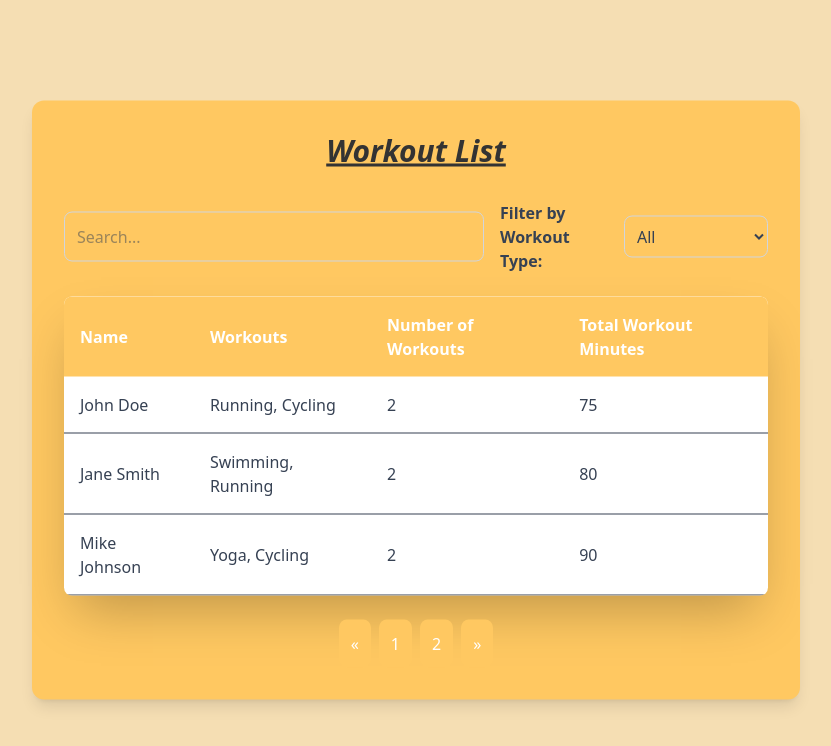
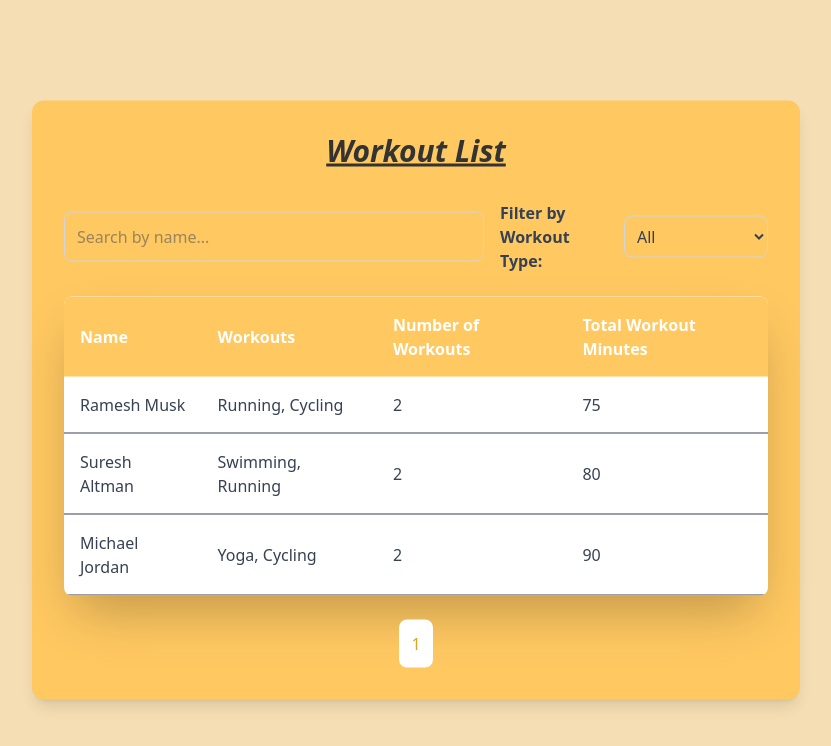
Before and after one commit to ab00s1/Health-Challenge-Tracker, an Angular app: page /workoutList in a window 1280 px wide. Shown: the top 746 px of the page, without its empty margins (224-1055 px from the left). Built offline with nearby package versions, Linux system fonts and the light colour scheme.

Commit message:
checkpoint-2

```diff
--- a/src/app/workout-list/workout-list.component.css
+++ b/src/app/workout-list/workout-list.component.css
@@ -0,0 +1,4 @@
+a.active {
+    background-color: white;
+    color: goldenrod;
+}
--- a/src/app/workout-list/workout-list.component.html
+++ b/src/app/workout-list/workout-list.component.html
@@ -8,9 +8,10 @@
   <!-- Search and Filter -->
   <div class="flex justify-between items-center mb-6 space-x-4">
     <input
+      (input)="handleSearch($event)"
       type="text"
       id="search"
-      placeholder="Search..."
+      placeholder="Search by name..."
       class="p-3 border border-gray-300 rounded-lg w-full md:w-3/4 text-gray-700 focus:outline-none focus:ring-2 focus:ring-[#ffc861] focus:border-[#ffc861] transition ease-in-out"
     />
 
@@ -19,6 +20,7 @@
         >Filter by Workout Type:</label
       >
       <select
+        (change)="handleFilter($event)"
         id="workoutTypeFilter"
         class="p-2 border border-gray-300 rounded-lg text-gray-700 focus:outline-none focus:ring-2 focus:ring-[#ffc861] focus:border-[#ffc861] transition ease-in-out"
       >
@@ -51,23 +53,11 @@
       </tr>
     </thead>
     <tbody class="text-gray-700">
-      <tr class="border-b hover:bg-[#f9f9f9]">
-        <td class="p-4">John Doe</td>
-        <td class="p-4">Running, Cycling</td>
-        <td class="p-4">2</td>
-        <td class="p-4">75</td>
-      </tr>
-      <tr class="border-b hover:bg-[#f9f9f9]">
-        <td class="p-4">Jane Smith</td>
-        <td class="p-4">Swimming, Running</td>
-        <td class="p-4">2</td>
-        <td class="p-4">80</td>
-      </tr>
-      <tr class="border-b hover:bg-[#f9f9f9]">
-        <td class="p-4">Mike Johnson</td>
-        <td class="p-4">Yoga, Cycling</td>
-        <td class="p-4">2</td>
-        <td class="p-4">90</td>
+      <tr *ngFor="let user of paginatedData" class="border-b hover:bg-[#f9f9f9]">
+        <td class="p-4">{{ user.name }}</td>
+        <td class="p-4">{{ getWorkoutTypes(user) }}</td>
+        <td class="p-4">{{ user.workouts.length }}</td>
+        <td class="p-4">{{ getTotalMinutes(user) }}</td>
       </tr>
     </tbody>
   </table>
@@ -75,19 +65,22 @@
   <!-- Pagination -->
   <div class="pagination mt-6 flex justify-center space-x-2">
     <a
-      class="p-3 bg-[#ffc861] text-white rounded-lg hover:bg-[#e6b84d] transition ease-in-out"
+      (click)="goToPage(currentPage - 1)"
+      class="p-3 cursor-pointer bg-[#ffc861] text-white rounded-lg hover:bg-[#e6b84d] transition ease-in-out"
+      *ngIf="currentPage > 1"
       >&laquo;</a
     >
     <a
-      class="p-3 bg-[#ffc861] text-white rounded-lg hover:bg-[#e6b84d] transition ease-in-out active"
-      >1</a
+      *ngFor="let page of [].constructor(totalPages); let i = index"
+      (click)="goToPage(i + 1)"
+      [class.active]="currentPage === (i + 1)"
+      class="p-3 cursor-pointer bg-[#ffc861] text-white rounded-lg hover:bg-[#e6b84d] transition ease-in-out"
+      >{{i + 1}}</a
     >
     <a
-      class="p-3 bg-[#ffc861] text-white rounded-lg hover:bg-[#e6b84d] transition ease-in-out"
-      >2</a
-    >
-    <a
-      class="p-3 bg-[#ffc861] text-white rounded-lg hover:bg-[#e6b84d] transition ease-in-out"
+      (click)="goToPage(currentPage + 1)"
+      class="p-3 cursor-pointer bg-[#ffc861] text-white rounded-lg hover:bg-[#e6b84d] transition ease-in-out"
+      *ngIf="currentPage < totalPages"
       >&raquo;</a
     >
   </div>
--- a/src/app/workout-list/workout-list.component.ts
+++ b/src/app/workout-list/workout-list.component.ts
@@ -1,11 +1,80 @@
+import { CommonModule } from '@angular/common';
 import { Component } from '@angular/core';
 
 @Component({
   selector: 'app-workout-list',
-  imports: [],
+  imports: [CommonModule],
   templateUrl: './workout-list.component.html',
   styleUrl: './workout-list.component.css'
 })
 export class WorkoutListComponent {
 
+  userData = [
+    { id: 1, name: 'Ramesh Musk', workouts: [{ type: 'Running', minutes: 30 }, { type: 'Cycling', minutes: 45 }] },
+    { id: 2, name: 'Suresh Altman', workouts: [{ type: 'Swimming', minutes: 60 }, { type: 'Running', minutes: 20 }] },
+    { id: 3, name: 'Michael Jordan', workouts: [{ type: 'Yoga', minutes: 50 }, { type: 'Cycling', minutes: 40 }] },
+  ]
+
+  searchQuery: string = '';
+  filterOption: string = '';
+  currentPage = 1;
+  recordsPerPage = 5;
+
+  handleSearch(event: Event) {
+    const inputElement = event.target as HTMLInputElement;
+    this.searchQuery = inputElement.value;
+    this.currentPage = 1;
+  }
+
+  handleFilter(event: Event) {
+    const selectElement = event.target as HTMLSelectElement;
+    this.filterOption = selectElement.value === "All" ? '' : selectElement.value;
+    this.currentPage = 1;
+  }
+
+  get paginatedData() {
+
+    let filteredData = this.userData.filter(user =>
+      user.name.toLowerCase().includes(this.searchQuery.toLowerCase())
+    );
+
+    if (this.filterOption) {
+      filteredData = filteredData.filter(user =>
+        user.workouts.some(w => w.type.toLowerCase() === this.filterOption.toLowerCase())
+      );
+    }
+
+    const start = (this.currentPage - 1) * this.recordsPerPage;
+    const end = start + this.recordsPerPage;
+    // console.log(filteredData);
+    return filteredData.slice(start, end);
+  }
+
+  get totalPages() {
+    let filteredData = this.userData.filter(user =>
+      user.name.toLowerCase().includes(this.searchQuery)
+    );
+
+    if (this.filterOption) {
+      filteredData = filteredData.filter(user =>
+        user.workouts.some(w => w.type.toLowerCase() === this.filterOption.toLowerCase())
+      );
+    }
+
+    return Math.ceil(filteredData.length / this.recordsPerPage);
+  }
+
+  getTotalMinutes(user: any): number {
+    return user.workouts.reduce((sum: number, w: any) => sum + w.minutes, 0);
+  }
+
+  getWorkoutTypes(user: any): string {
+    return user.workouts.map((w: { type: any; }) => w.type).join(', ');
+  }
+
+  goToPage(page: number) {
+    if (page > 0 && page <= this.totalPages) {
+      this.currentPage = page;
+    }
+  }
 }
```
